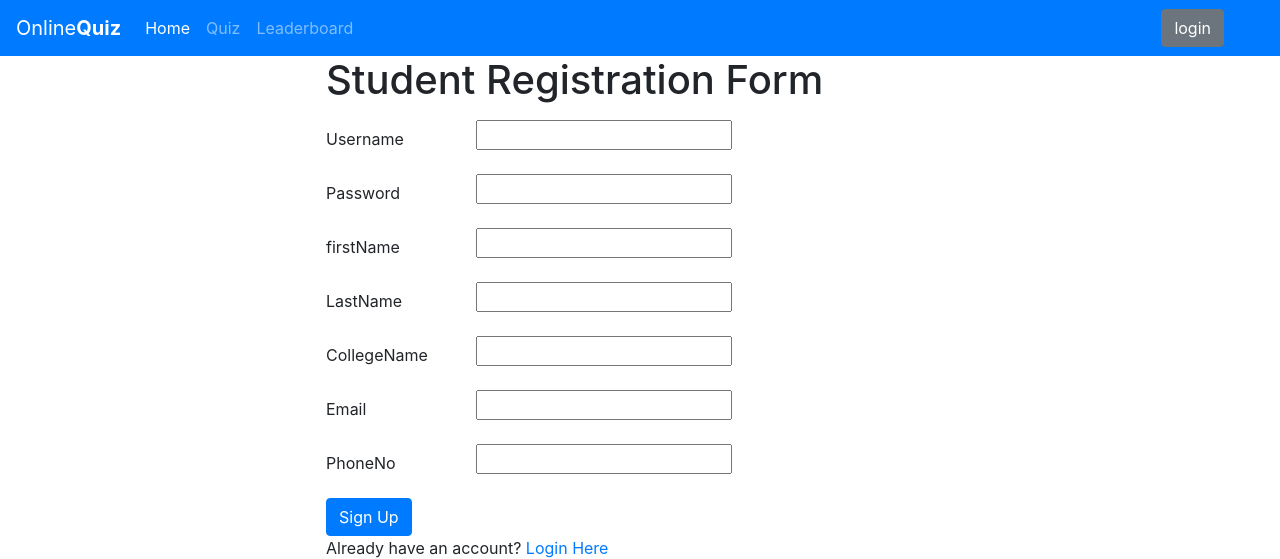
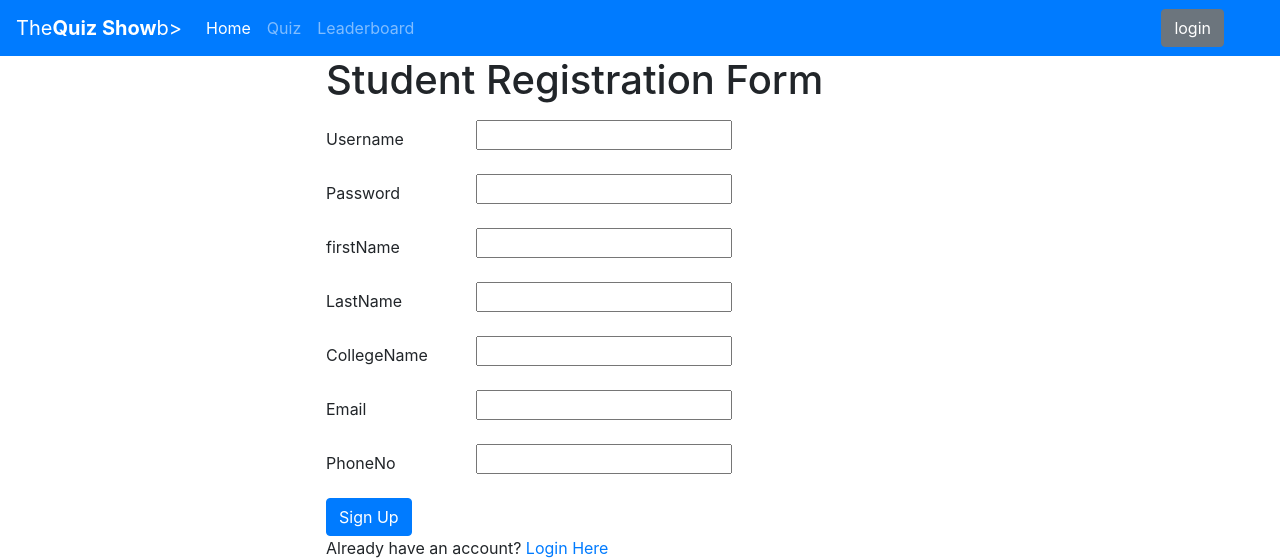
Before and after one commit to Sandhiya-Sadhasivam/online_quiz, a Django app: page /accounts/register/ in a window 1280 px wide. Shown: the top 559 px of the page. Run offline with Django 3.2, Linux system fonts and the light colour scheme; some libraries are stand-ins or nearby versions.

Commit message:
brand updated

```diff
--- a/templates/include/nav.html
+++ b/templates/include/nav.html
@@ -1,6 +1,6 @@
 
 <nav class="navbar navbar-expand-lg navbar-dark  bg-primary">
-	<a href="{% url 'home' %}" class="navbar-brand">Online<b>Quiz</b></a>
+	<a href="{% url 'home' %}" class="navbar-brand">The<b>Quiz Show</b>b></b></a>
 	<button type="button" class="navbar-toggler" data-toggle="collapse" data-target="#navbarCollapse">
 		<span class="navbar-toggler-icon"></span>
 	</button>
```
Also changed, not shown: accounts/models.py (line endings or trailing spaces).
